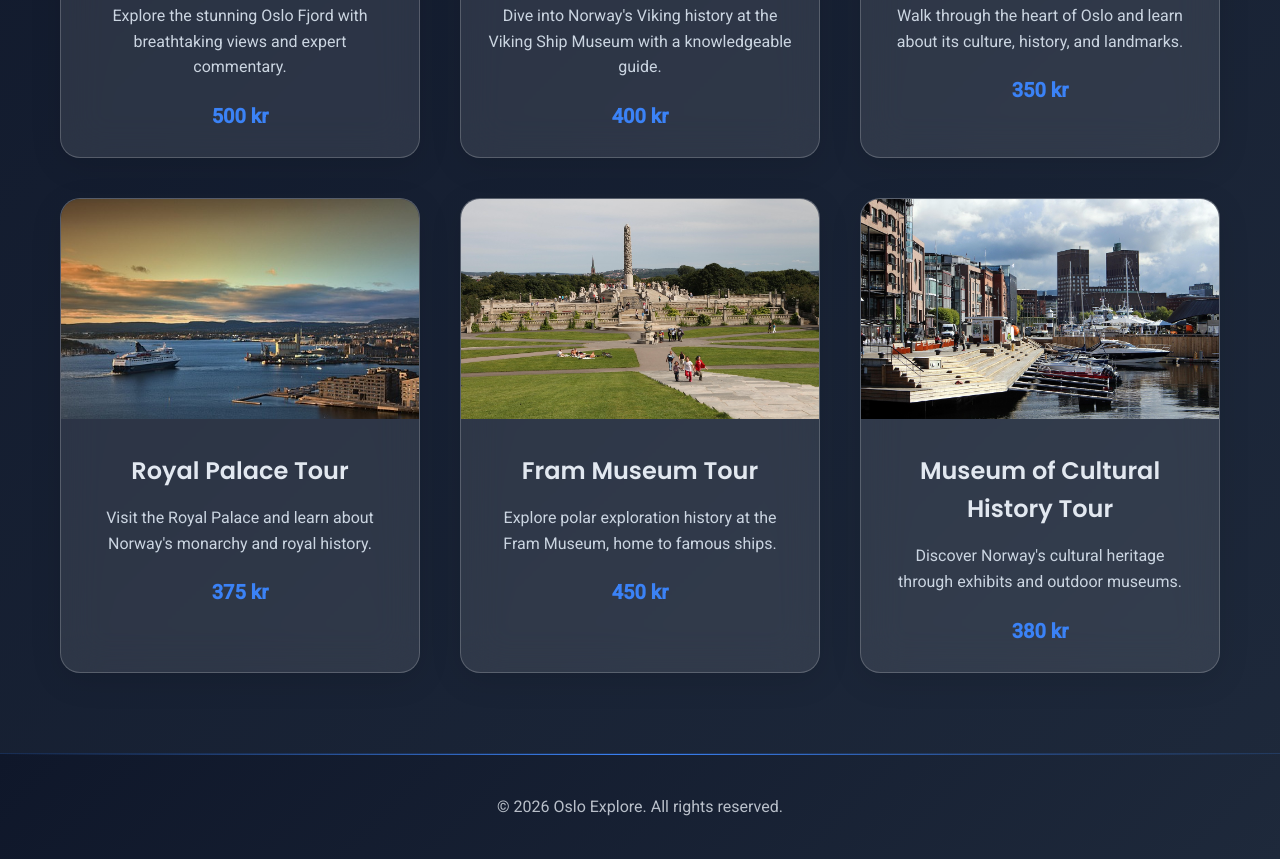
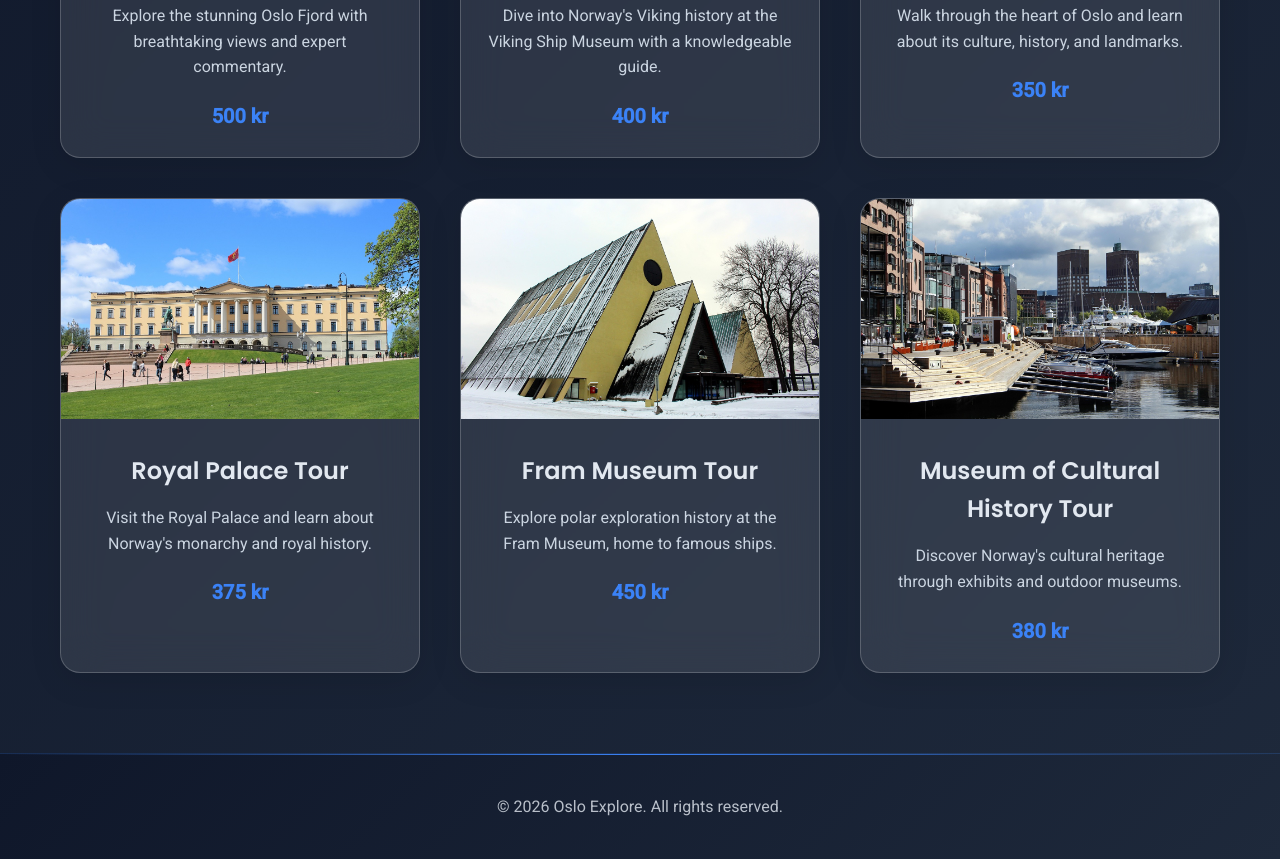
Before and after one commit to OsloExplore/oslo-explore, a plain HTML site: page tours.html in a window 1280 px wide. Shown: the part 722-1581 px from the top of the page. Drawn offline with Linux system fonts and the light colour scheme.

Commit message:
Switched images on tour cards

```diff
--- a/tours.html
+++ b/tours.html
@@ -54,13 +54,13 @@
                     <span class="price">350 kr</span>
                 </div>
                 <div class="tour-card">
-                    <img src="BIlder/Oslo city banner.jpg" alt="Royal Palace Tour">
+                    <img src="BIlder/Royal place.jpg" alt="Royal Palace Tour">
                     <h3>Royal Palace Tour</h3>
                     <p>Visit the Royal Palace and learn about Norway's monarchy and royal history.</p>
                     <span class="price">375 kr</span>
                 </div>
                 <div class="tour-card">
-                    <img src="BIlder/Frognerparken.jpg" alt="Fram Museum Tour">
+                    <img src="BIlder/Fram museum.jpg" alt="Fram Museum Tour">
                     <h3>Fram Museum Tour</h3>
                     <p>Explore polar exploration history at the Fram Museum, home to famous ships.</p>
                     <span class="price">450 kr</span>
```
